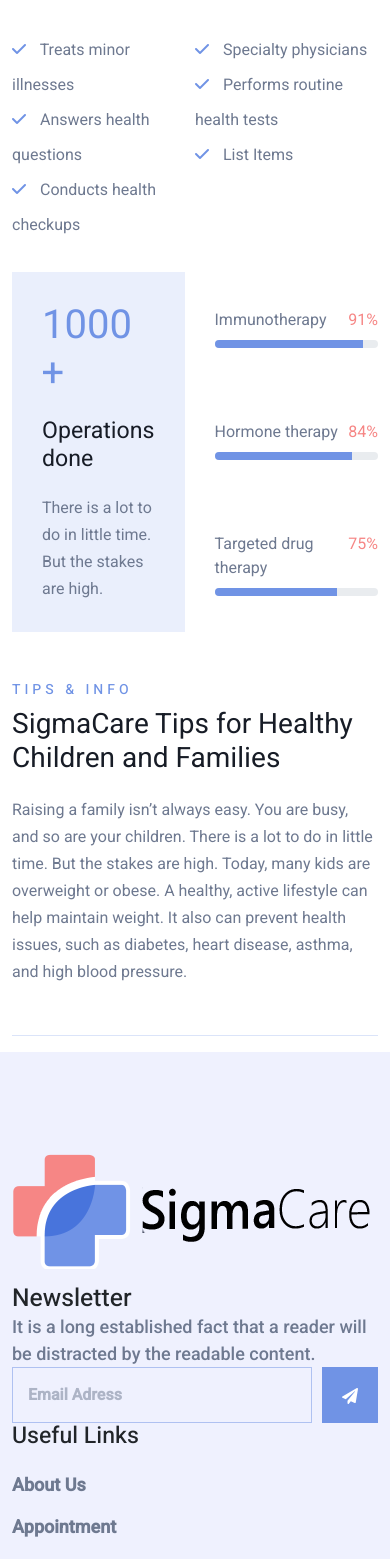
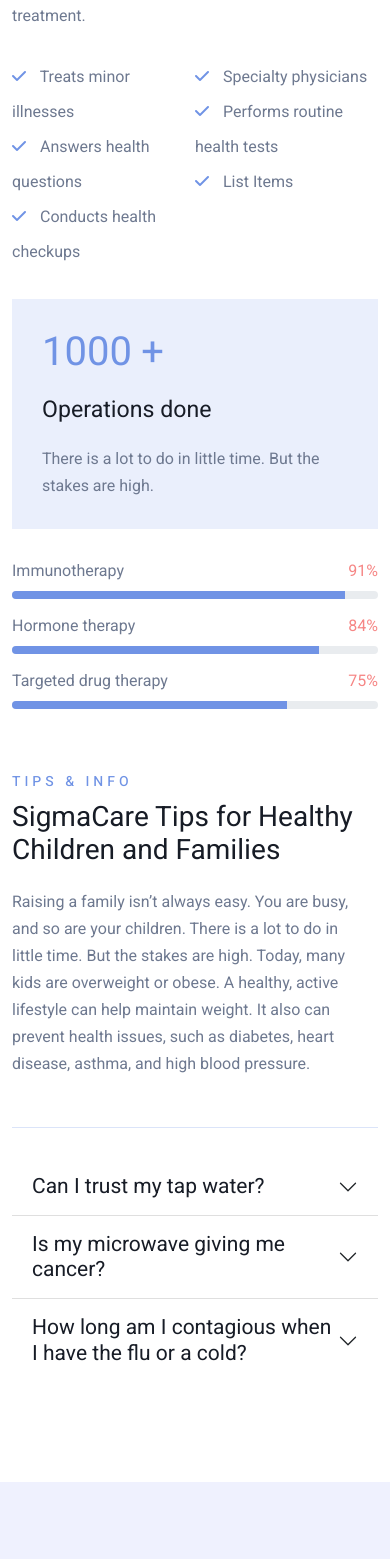
Before and after one commit to ruhulamin77/sigma-hospital-client, a React (Create React App) app: page /specialization in a window 390 px wide. Shown: the part 2408-3967 px from the top of the page. Built offline with nearby package versions, Linux system fonts and the light colour scheme.

Commit message:
specialization page done

```diff
--- a/public/index.html
+++ b/public/index.html
@@ -26,6 +26,9 @@
 <body>
   <noscript>You need to enable JavaScript to run this app.</noscript>
   <div id="root"></div>
+  <script src="https://cdn.jsdelivr.net/npm/bootstrap@5.0.2/dist/js/bootstrap.bundle.min.js"
+    integrity="sha384-MrcW6ZMFYlzcLA8Nl+NtUVF0sA7MsXsP1UyJoMp4YLEuNSfAP+JcXn/tWtIaxVXM"
+    crossorigin="anonymous"></script>
 
 </body>
 
--- a/src/components/Specialization/Specialization.css
+++ b/src/components/Specialization/Specialization.css
@@ -23,7 +23,7 @@
   color: #7093e5;
 }
 .specialization_left {
-  /* background-color: #7093e5; */
+  margin-bottom: 100px;
 }
 .specialization_left .special_img {
   width: 100%;
@@ -177,6 +177,7 @@
   font-weight: 400;
   color: #6e7990;
   margin: 20px 0 30px 0;
+  max-width: 95%;
 }
 .special_services_point {
   display: flex;
@@ -199,13 +200,17 @@
 .operation_progress_section {
   margin: 30px 0;
   display: flex;
-  column-gap: 30px;
+  flex-wrap: wrap;
+  column-gap: 5%;
 }
 .operation_done {
   flex-basis: 40%;
 }
 .operation_progress {
-  flex-basis: 60%;
+  flex-basis: 52%;
+}
+.operation_done {
+  margin-bottom: 0;
 }
 .operation_done h2 {
   font-size: 40px;
@@ -218,23 +223,6 @@
   font-weight: 400;
   color: #6e7990;
 }
-
-@media screen and (max-width: 992px) {
-  .inner_specialization {
-    flex-direction: column;
-  }
-}
-@media screen and (max-width: 786px) {
-  .inner_specialization {
-    display: flex;
-    flex-direction: column;
-    flex-direction: column-reverse;
-  }
-}
-
-.operation_done {
-  margin-bottom: 0;
-}
 .operation_progress {
   display: flex;
   flex-direction: column;
@@ -243,6 +231,7 @@
 .progress {
   height: 8px;
   margin-top: 8px;
+  margin-bottom: 15px;
 }
 .bg_progress {
   background-color: #7093e5;
@@ -264,3 +253,39 @@
   font-size: 28px;
   font-weight: 400;
 }
+
+.accordion {
+  margin-top: 30px;
+}
+
+.accordion-header button {
+  color: #171c26;
+  font-size: 21px;
+  font-weight: 400;
+}
+.accordion-body {
+  color: #6e7990;
+  font-size: 16px;
+  font-weight: 400;
+  line-height: 27px;
+}
+
+@media screen and (max-width: 992px) {
+  .inner_specialization {
+    flex-direction: column;
+  }
+}
+@media screen and (max-width: 768px) {
+  .inner_specialization {
+    display: flex;
+    flex-direction: column;
+    flex-direction: column-reverse;
+  }
+  .operation_done {
+    flex-basis: 100%;
+  }
+  .operation_progress {
+    flex-basis: 100%;
+    margin-top: 30px;
+  }
+}
--- a/src/components/Specialization/Specialization.js
+++ b/src/components/Specialization/Specialization.js
@@ -137,6 +137,93 @@
               </div>
             </div>
             <hr />
+            <div className="accordion">
+              <div class="accordion accordion-flush" id="accordionFlushExample">
+                <div class="accordion-item">
+                  <h2 class="accordion-header" id="flush-headingOne">
+                    <button
+                      class="accordion-button collapsed"
+                      type="button"
+                      data-bs-toggle="collapse"
+                      data-bs-target="#flush-collapseOne"
+                      aria-expanded="false"
+                      aria-controls="flush-collapseOne"
+                    >
+                      Can I trust my tap water?
+                    </button>
+                  </h2>
+                  <div
+                    id="flush-collapseOne"
+                    class="accordion-collapse collapse"
+                    aria-labelledby="flush-headingOne"
+                    data-bs-parent="#accordionFlushExample"
+                  >
+                    <div class="accordion-body">
+                      Placeholder content for this accordion, which is intended
+                      to demonstrate the <code>.accordion-flush</code> class.
+                      This is the first item's accordion body.
+                    </div>
+                  </div>
+                </div>
+                <div class="accordion-item">
+                  <h2 class="accordion-header" id="flush-headingTwo">
+                    <button
+                      class="accordion-button collapsed"
+                      type="button"
+                      data-bs-toggle="collapse"
+                      data-bs-target="#flush-collapseTwo"
+                      aria-expanded="false"
+                      aria-controls="flush-collapseTwo"
+                    >
+                      Is my microwave giving me cancer?
+                    </button>
+                  </h2>
+                  <div
+                    id="flush-collapseTwo"
+                    class="accordion-collapse collapse"
+                    aria-labelledby="flush-headingTwo"
+                    data-bs-parent="#accordionFlushExample"
+                  >
+                    <div class="accordion-body">
+                      Placeholder content for this accordion, which is intended
+                      to demonstrate the <code>.accordion-flush</code> class.
+                      This is the second item's accordion body. Let's imagine
+                      this being filled with some actual content.
+                    </div>
+                  </div>
+                </div>
+                <div class="accordion-item">
+                  <h2 class="accordion-header" id="flush-headingThree">
+                    <button
+                      class="accordion-button collapsed"
+                      type="button"
+                      data-bs-toggle="collapse"
+                      data-bs-target="#flush-collapseThree"
+                      aria-expanded="false"
+                      aria-controls="flush-collapseThree"
+                    >
+                      How long am I contagious when I have the flu or a cold?
+                    </button>
+                  </h2>
+                  <div
+                    id="flush-collapseThree"
+                    class="accordion-collapse collapse"
+                    aria-labelledby="flush-headingThree"
+                    data-bs-parent="#accordionFlushExample"
+                  >
+                    <div class="accordion-body">
+                      Placeholder content for this accordion, which is intended
+                      to demonstrate the <code>.accordion-flush</code> class.
+                      This is the third item's accordion body. Nothing more
+                      exciting happening here in terms of content, but just
+                      filling up the space to make it look, at least at first
+                      glance, a bit more representative of how this would look
+                      in a real-world application.
+                    </div>
+                  </div>
+                </div>
+              </div>
+            </div>
           </div>
           <div className="specialization_right ">
             <div className="specialization_nav">
```
